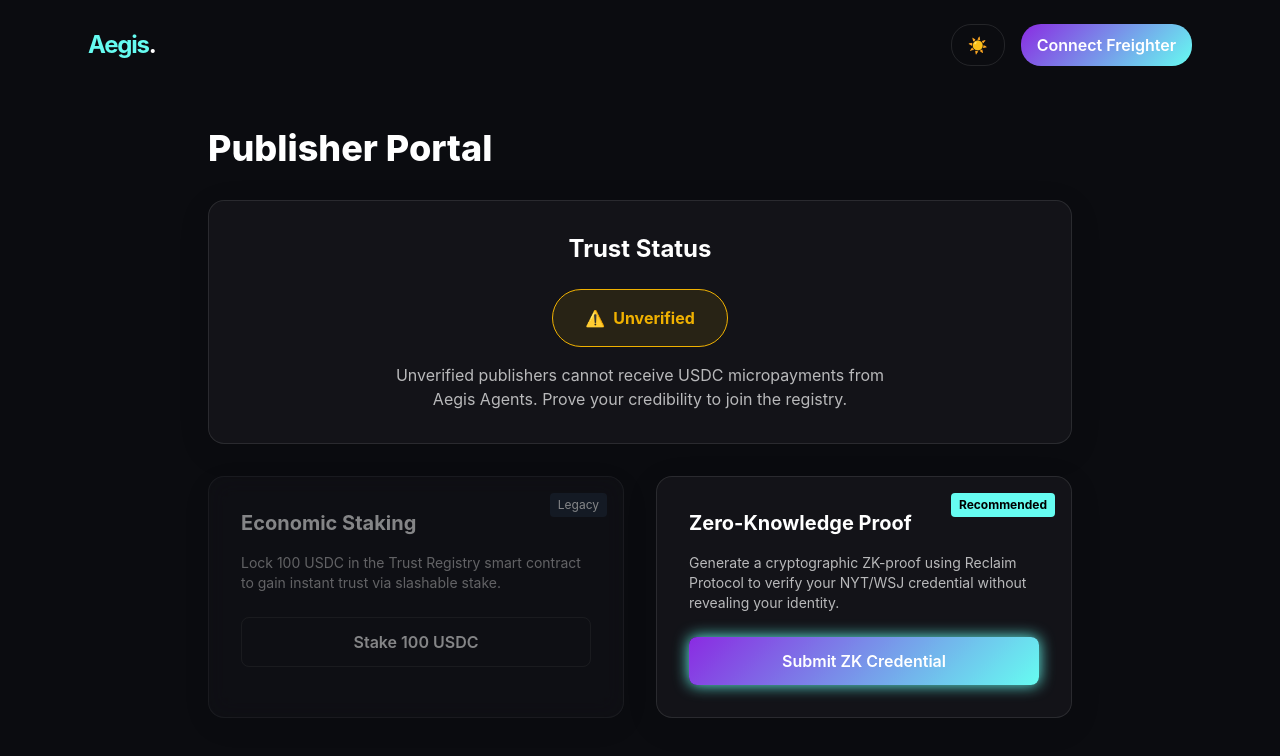
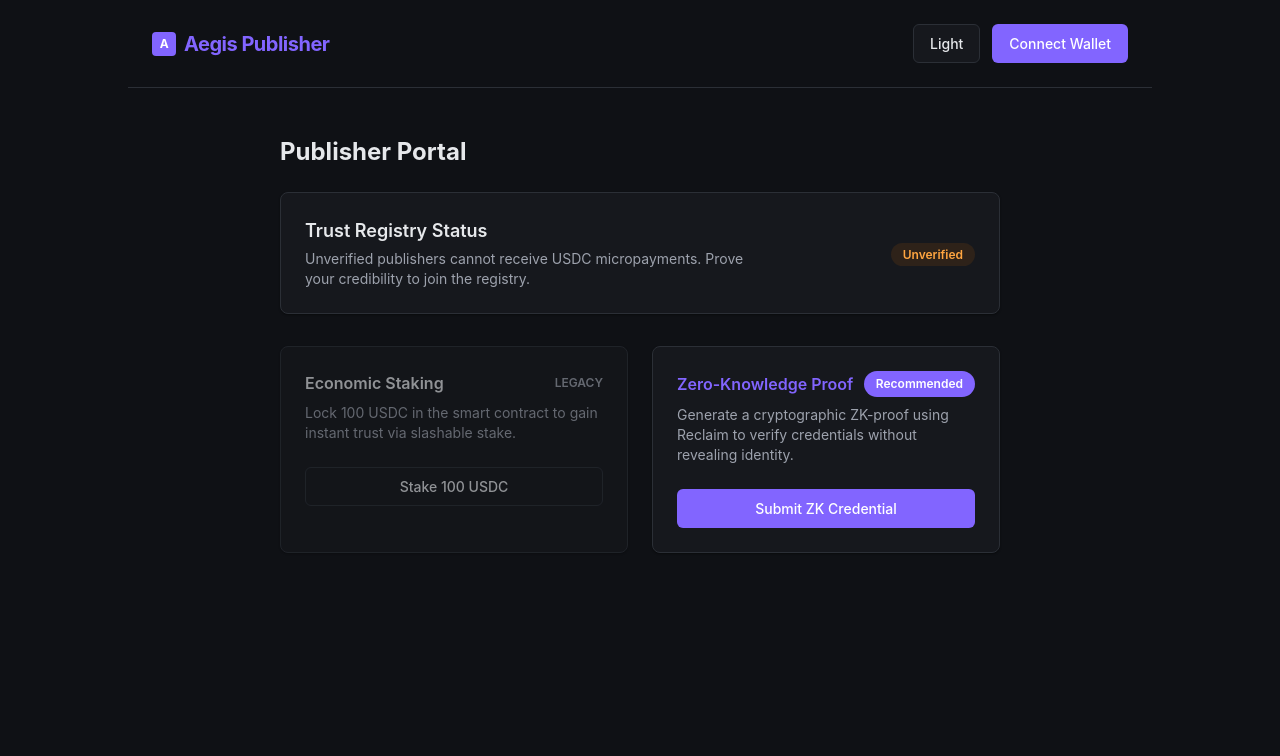
Before and after one commit to ridhofrd/Aegis-Autonomous-Censorship-Resistant-Attention-Proxy, a Next.js app in the folder frontend/: page /publisher in a window 1280 px wide. Shown: the top 756 px of the page. Built offline with nearby package versions, Linux system fonts and the light colour scheme.

Commit message:
tweak ui design

```diff
--- a/frontend/src/app/globals.css
+++ b/frontend/src/app/globals.css
@@ -1,74 +1,126 @@
 @import "tailwindcss";
 
 :root {
-  /* Light Theme Variables */
-  --bg-color: #f5f7fa;
-  --text-color: #1a1a1a;
-  --card-bg: rgba(255, 255, 255, 0.7);
-  --card-border: rgba(0, 0, 0, 0.05);
-  --primary: #8a2be2;
-  --primary-hover: #7b2cbf;
-  --accent: #00d2ff;
+  /* Light Theme Variables (Proton Inspired) */
+  --bg-color: #f7f9fa;
+  --bg-secondary: #ffffff;
+  --text-primary: #15161a;
+  --text-secondary: #5e626b;
+  --card-bg: #ffffff;
+  --card-border: #e2e5e9;
+  --primary: #6D4AFF;
+  --primary-hover: #5A35E0;
+  --success-bg: #e6f7ec;
+  --success-text: #178a41;
+  --warning-bg: #fff5e5;
+  --warning-text: #b35f00;
+  --shadow-sm: 0 1px 2px rgba(0, 0, 0, 0.05);
+  --shadow-md: 0 4px 6px -1px rgba(0, 0, 0, 0.05), 0 2px 4px -1px rgba(0, 0, 0, 0.03);
 }
 
 [data-theme="dark"] {
-  /* Dark Theme Variables */
-  --bg-color: #0b0c10;
-  --text-color: #ffffff;
-  --card-bg: rgba(25, 25, 30, 0.6);
-  --card-border: rgba(255, 255, 255, 0.1);
-  --primary: #8a2be2;
-  --primary-hover: #9d4edd;
-  --accent: #66fcf1;
+  /* Dark Theme Variables (Proton Inspired) */
+  --bg-color: #0f1115;
+  --bg-secondary: #16181d;
+  --text-primary: #e6e8eb;
+  --text-secondary: #9da2ad;
+  --card-bg: #16181d;
+  --card-border: #2b2f36;
+  --primary: #8265ff;
+  --primary-hover: #6D4AFF;
+  --success-bg: rgba(23, 138, 65, 0.15);
+  --success-text: #34c76b;
+  --warning-bg: rgba(179, 95, 0, 0.15);
+  --warning-text: #ffa540;
+  --shadow-sm: 0 1px 2px rgba(0, 0, 0, 0.4);
+  --shadow-md: 0 4px 6px -1px rgba(0, 0, 0, 0.4), 0 2px 4px -1px rgba(0, 0, 0, 0.2);
 }
 
 body {
   background-color: var(--bg-color);
-  color: var(--text-color);
-  transition: background-color 0.3s ease, color 0.3s ease;
+  color: var(--text-primary);
+  transition: background-color 0.2s ease, color 0.2s ease;
   font-family: -apple-system, BlinkMacSystemFont, "Segoe UI", Roboto, Helvetica, Arial, sans-serif;
   margin: 0;
   padding: 0;
   min-height: 100vh;
 }
 
-.glass-card {
-  background: var(--card-bg);
-  backdrop-filter: blur(12px);
-  -webkit-backdrop-filter: blur(12px);
+.clean-card {
+  background-color: var(--card-bg);
   border: 1px solid var(--card-border);
-  border-radius: 16px;
-  box-shadow: 0 8px 32px 0 rgba(0, 0, 0, 0.1);
+  border-radius: 8px;
+  box-shadow: var(--shadow-sm);
+  transition: box-shadow 0.2s ease;
 }
 
-/* Micro-animations */
+.clean-card:hover {
+  box-shadow: var(--shadow-md);
+}
+
 .btn-primary {
-  background: linear-gradient(135deg, var(--primary), var(--accent));
-  color: white;
-  border: none;
-  padding: 12px 24px;
-  border-radius: 8px;
-  font-weight: 600;
+  background-color: var(--primary);
+  color: #ffffff;
+  border: 1px solid transparent;
+  padding: 8px 16px;
+  border-radius: 6px;
+  font-weight: 500;
+  font-size: 0.875rem;
   cursor: pointer;
-  transition: transform 0.2s ease, box-shadow 0.2s ease;
+  transition: all 0.2s ease;
 }
 
 .btn-primary:hover {
-  transform: translateY(-2px);
-  box-shadow: 0 4px 15px rgba(138, 43, 226, 0.4);
+  background-color: var(--primary-hover);
 }
 
 .btn-secondary {
-  background: transparent;
-  color: var(--text-color);
+  background-color: var(--card-bg);
+  color: var(--text-primary);
   border: 1px solid var(--card-border);
-  padding: 12px 24px;
-  border-radius: 8px;
-  font-weight: 600;
+  padding: 8px 16px;
+  border-radius: 6px;
+  font-weight: 500;
+  font-size: 0.875rem;
   cursor: pointer;
-  transition: background-color 0.2s ease;
+  transition: all 0.2s ease;
 }
 
 .btn-secondary:hover {
-  background: var(--card-border);
+  background-color: var(--bg-secondary);
+  border-color: var(--text-secondary);
 }
+
+.badge-success {
+  background-color: var(--success-bg);
+  color: var(--success-text);
+  padding: 4px 12px;
+  border-radius: 9999px;
+  font-size: 0.75rem;
+  font-weight: 600;
+}
+
+.badge-warning {
+  background-color: var(--warning-bg);
+  color: var(--warning-text);
+  padding: 4px 12px;
+  border-radius: 9999px;
+  font-size: 0.75rem;
+  font-weight: 600;
+}
+
+.clean-input {
+  background-color: var(--card-bg);
+  color: var(--text-primary);
+  border: 1px solid var(--card-border);
+  border-radius: 6px;
+  padding: 8px 12px;
+  font-size: 0.875rem;
+  transition: border-color 0.2s ease;
+}
+
+.clean-input:focus {
+  outline: none;
+  border-color: var(--primary);
+  box-shadow: 0 0 0 2px rgba(109, 74, 255, 0.2);
+}
--- a/frontend/src/app/page.tsx
+++ b/frontend/src/app/page.tsx
@@ -7,57 +7,42 @@ export default function LandingPage() {
   const { theme, toggleTheme } = useTheme();
 
   return (
-    <div className="min-h-screen flex flex-col items-center justify-center relative overflow-hidden">
-      {/* Dynamic Background Elements */}
-      <div
-        className="absolute top-[-20%] left-[-10%] w-[500px] h-[500px] rounded-full blur-[100px] opacity-30"
-        style={{ background: "var(--primary)" }}
-      ></div>
-      <div
-        className="absolute bottom-[-20%] right-[-10%] w-[500px] h-[500px] rounded-full blur-[100px] opacity-30"
-        style={{ background: "var(--accent)" }}
-      ></div>
-
-      <nav className="absolute top-0 w-full p-6 flex justify-between items-center z-10">
-        <div className="text-2xl font-bold tracking-tighter" style={{ color: "var(--accent)" }}>
-          Aegis<span style={{ color: "var(--text-color)" }}>.</span>
+    <div className="min-h-screen flex flex-col items-center relative">
+      <nav className="w-full max-w-5xl mx-auto p-6 flex justify-between items-center border-b border-[var(--card-border)] mb-16">
+        <div className="text-xl font-bold tracking-tight text-[var(--primary)] flex items-center gap-2">
+          <div className="w-6 h-6 rounded bg-[var(--primary)] text-white flex items-center justify-center text-xs">A</div>
+          Aegis Protocol
         </div>
         <button
           onClick={toggleTheme}
           className="btn-secondary"
-          style={{ padding: "8px 16px", borderRadius: "20px" }}
         >
-          {theme === "light" ? "🌙 Dark Mode" : "☀️ Light Mode"}
+          {theme === "light" ? "Dark Mode" : "Light Mode"}
         </button>
       </nav>
 
-      <main className="z-10 text-center px-4 max-w-4xl mx-auto flex flex-col items-center">
-        <h1 className="text-5xl md:text-7xl font-extrabold tracking-tight mb-6" style={{ lineHeight: 1.1 }}>
-          The Autonomous, <br />
-          <span style={{ color: "transparent", WebkitTextFillColor: "transparent", WebkitBackgroundClip: "text", backgroundImage: "linear-gradient(135deg, var(--primary), var(--accent))" }}>
-            Censorship-Resistant
-          </span>{" "}
-          <br />
-          Attention Proxy.
+      <main className="w-full max-w-5xl px-6 flex flex-col items-start text-left">
+        <h1 className="text-4xl md:text-5xl font-bold tracking-tight mb-4 text-[var(--text-primary)] leading-tight max-w-2xl">
+          The Autonomous, Censorship-Resistant Attention Proxy.
         </h1>
-        <p className="text-lg md:text-xl opacity-80 mb-12 max-w-2xl" style={{ lineHeight: 1.6 }}>
+        <p className="text-base text-[var(--text-secondary)] mb-12 max-w-2xl leading-relaxed">
           Bypass algorithmic manipulation. Aegis is your personal AI agent that pulls directly from decentralized storage, streams zero-knowledge verified micropayments, and curates reality on your terms.
         </p>
 
-        <div className="flex flex-col sm:flex-row gap-6 w-full justify-center">
-          <Link href="/user">
-            <div className="glass-card p-8 flex flex-col items-center justify-center cursor-pointer transition-transform hover:-translate-y-2 w-full sm:w-64 h-48">
-              <div className="text-4xl mb-4">🛡️</div>
-              <h3 className="text-xl font-bold mb-2">I am a User</h3>
-              <p className="text-sm opacity-70 text-center">Fund your proxy and reclaim your attention.</p>
+        <div className="flex flex-col sm:flex-row gap-6 w-full max-w-2xl">
+          <Link href="/user" className="flex-1">
+            <div className="clean-card p-6 flex flex-col h-full cursor-pointer">
+              <div className="text-2xl mb-3">🛡️</div>
+              <h3 className="text-lg font-bold mb-1">User Portal</h3>
+              <p className="text-sm text-[var(--text-secondary)]">Fund your proxy and reclaim your attention.</p>
             </div>
           </Link>
 
-          <Link href="/publisher">
-            <div className="glass-card p-8 flex flex-col items-center justify-center cursor-pointer transition-transform hover:-translate-y-2 w-full sm:w-64 h-48">
-              <div className="text-4xl mb-4">📰</div>
-              <h3 className="text-xl font-bold mb-2">I am a Publisher</h3>
-              <p className="text-sm opacity-70 text-center">Stake credibility and earn directly.</p>
+          <Link href="/publisher" className="flex-1">
+            <div className="clean-card p-6 flex flex-col h-full cursor-pointer">
+              <div className="text-2xl mb-3">📰</div>
+              <h3 className="text-lg font-bold mb-1">Publisher Portal</h3>
+              <p className="text-sm text-[var(--text-secondary)]">Stake credibility and earn directly.</p>
             </div>
           </Link>
         </div>
--- a/frontend/src/app/publisher/page.tsx
+++ b/frontend/src/app/publisher/page.tsx
@@ -19,12 +19,8 @@ export default function PublisherDashboard() {
       }
       if (allowed) {
         const { address, error } = await requestAccess();
-        if (address) {
-          setPublicKey(address);
-        } else if (error) {
-          console.error(error);
-          alert(error);
-        }
+        if (address) setPublicKey(address);
+        else if (error) console.error(error);
       }
     } catch (e) {
       console.error(e);
@@ -33,70 +29,68 @@ export default function PublisherDashboard() {
   };
 
   const submitZKProof = () => {
-    alert("Simulating ZK Proof Submission to Trust Registry...");
-    setTimeout(() => setIsTrusted(true), 1500);
+    setIsTrusted(true);
   };
 
   return (
-    <div className="min-h-screen relative overflow-hidden flex flex-col items-center">
-      <div className="absolute top-0 w-full p-6 flex justify-between items-center z-10 max-w-6xl">
+    <div className="min-h-screen flex flex-col items-center">
+      <nav className="w-full max-w-5xl mx-auto p-6 flex justify-between items-center border-b border-[var(--card-border)] mb-12">
         <Link href="/">
-          <div className="text-2xl font-bold tracking-tighter cursor-pointer" style={{ color: "var(--accent)" }}>
-            Aegis<span style={{ color: "var(--text-color)" }}>.</span>
+          <div className="text-xl font-bold tracking-tight text-[var(--primary)] flex items-center gap-2 cursor-pointer">
+            <div className="w-6 h-6 rounded bg-[var(--primary)] text-white flex items-center justify-center text-xs">A</div>
+            Aegis Publisher
           </div>
         </Link>
-        <div className="flex gap-4">
-          <button onClick={toggleTheme} className="btn-secondary" style={{ padding: "8px 16px", borderRadius: "20px" }}>
-            {theme === "light" ? "🌙" : "☀️"}
+        <div className="flex gap-3">
+          <button onClick={toggleTheme} className="btn-secondary">
+            {theme === "light" ? "Dark" : "Light"}
           </button>
           {!publicKey ? (
-            <button onClick={connectWallet} className="btn-primary" style={{ padding: "8px 16px", borderRadius: "20px" }}>
-              Connect Freighter
-            </button>
+            <button onClick={connectWallet} className="btn-primary">Connect Wallet</button>
           ) : (
-            <div className="btn-secondary" style={{ padding: "8px 16px", borderRadius: "20px" }}>
+            <div className="btn-secondary font-mono text-xs flex items-center">
               {publicKey.substring(0, 5)}...{publicKey.substring(publicKey.length - 4)}
             </div>
           )}
         </div>
-      </div>
+      </nav>
 
-      <main className="z-10 mt-32 w-full max-w-4xl px-4">
-        <h1 className="text-4xl font-extrabold mb-8">Publisher Portal</h1>
+      <main className="w-full max-w-3xl px-6">
+        <h1 className="text-2xl font-bold mb-6">Publisher Portal</h1>
 
-        <div className="glass-card p-8 mb-8 flex flex-col items-center justify-center text-center">
-          <h2 className="text-2xl font-bold mb-2">Trust Status</h2>
-          {isTrusted ? (
-            <div className="mt-4 p-4 px-8 rounded-full border border-green-500 bg-green-500/10 text-green-400 font-bold flex items-center gap-2">
-              <span>✅</span> Verified Publisher
-            </div>
-          ) : (
-            <div className="mt-4 p-4 px-8 rounded-full border border-yellow-500 bg-yellow-500/10 text-yellow-500 font-bold flex items-center gap-2">
-              <span>⚠️</span> Unverified
-            </div>
-          )}
-          <p className="opacity-70 mt-4 max-w-lg">
-            Unverified publishers cannot receive USDC micropayments from Aegis Agents. Prove your credibility to join the registry.
-          </p>
+        <div className="clean-card p-6 mb-8 flex flex-col sm:flex-row items-start sm:items-center justify-between gap-4">
+          <div>
+            <h2 className="text-lg font-semibold mb-1">Trust Registry Status</h2>
+            <p className="text-sm text-[var(--text-secondary)] max-w-md">
+              Unverified publishers cannot receive USDC micropayments. Prove your credibility to join the registry.
+            </p>
+          </div>
+          <div>
+            {isTrusted ? (
+              <span className="badge-success">Verified Publisher</span>
+            ) : (
+              <span className="badge-warning">Unverified</span>
+            )}
+          </div>
         </div>
 
-        <div className="grid grid-cols-1 md:grid-cols-2 gap-8">
-          <div className="glass-card p-8 opacity-50 relative overflow-hidden">
-            <div className="absolute top-4 right-4 bg-gray-800 text-xs px-2 py-1 rounded">Legacy</div>
-            <h2 className="text-xl font-bold mb-4">Economic Staking</h2>
-            <p className="opacity-70 mb-6 text-sm">Lock 100 USDC in the Trust Registry smart contract to gain instant trust via slashable stake.</p>
-            <button className="btn-secondary w-full cursor-not-allowed" disabled>
-              Stake 100 USDC
-            </button>
+        <div className="grid grid-cols-1 md:grid-cols-2 gap-6">
+          <div className="clean-card p-6 opacity-60">
+            <div className="flex justify-between items-center mb-2">
+              <h2 className="text-base font-semibold">Economic Staking</h2>
+              <span className="text-xs font-semibold text-[var(--text-secondary)] uppercase">Legacy</span>
+            </div>
+            <p className="text-sm text-[var(--text-secondary)] mb-6">Lock 100 USDC in the smart contract to gain instant trust via slashable stake.</p>
+            <button className="btn-secondary w-full" disabled>Stake 100 USDC</button>
           </div>
 
-          <div className="glass-card p-8 border-2 border-[var(--accent)] relative shadow-[0_0_20px_var(--accent)] shadow-opacity-20">
-            <div className="absolute top-4 right-4 bg-[var(--accent)] text-black text-xs px-2 py-1 rounded font-bold">Recommended</div>
-            <h2 className="text-xl font-bold mb-4">Zero-Knowledge Proof</h2>
-            <p className="opacity-70 mb-6 text-sm">Generate a cryptographic ZK-proof using Reclaim Protocol to verify your NYT/WSJ credential without revealing your identity.</p>
-            <button onClick={submitZKProof} className="btn-primary w-full shadow-[0_0_15px_var(--accent)]">
-              Submit ZK Credential
-            </button>
+          <div className="clean-card p-6 border-[var(--primary)] shadow-sm">
+            <div className="flex justify-between items-center mb-2">
+              <h2 className="text-base font-semibold text-[var(--primary)]">Zero-Knowledge Proof</h2>
+              <span className="badge-success !bg-[var(--primary)] !text-white text-[10px] px-2 py-0.5">Recommended</span>
+            </div>
+            <p className="text-sm text-[var(--text-secondary)] mb-6">Generate a cryptographic ZK-proof using Reclaim to verify credentials without revealing identity.</p>
+            <button onClick={submitZKProof} className="btn-primary w-full">Submit ZK Credential</button>
           </div>
         </div>
       </main>
--- a/frontend/src/app/user/page.tsx
+++ b/frontend/src/app/user/page.tsx
@@ -1,6 +1,6 @@
 "use client";
 
-import { useState, useEffect } from "react";
+import { useState } from "react";
 import Link from "next/link";
 import { isAllowed, setAllowed, requestAccess } from "@stellar/freighter-api";
 import { useTheme } from "@/components/ThemeProvider";
@@ -19,12 +19,8 @@ export default function UserDashboard() {
       }
       if (allowed) {
         const { address, error } = await requestAccess();
-        if (address) {
-          setPublicKey(address);
-        } else if (error) {
-          console.error(error);
-          alert(error);
-        }
+        if (address) setPublicKey(address);
+        else if (error) console.error(error);
       }
     } catch (e) {
       console.error(e);
@@ -33,71 +29,69 @@ export default function UserDashboard() {
   };
 
   return (
-    <div className="min-h-screen relative overflow-hidden flex flex-col items-center">
-      <div className="absolute top-0 w-full p-6 flex justify-between items-center z-10 max-w-6xl">
+    <div className="min-h-screen flex flex-col items-center">
+      <nav className="w-full max-w-5xl mx-auto p-6 flex justify-between items-center border-b border-[var(--card-border)] mb-12">
         <Link href="/">
-          <div className="text-2xl font-bold tracking-tighter cursor-pointer" style={{ color: "var(--accent)" }}>
-            Aegis<span style={{ color: "var(--text-color)" }}>.</span>
+          <div className="text-xl font-bold tracking-tight text-[var(--primary)] flex items-center gap-2 cursor-pointer">
+            <div className="w-6 h-6 rounded bg-[var(--primary)] text-white flex items-center justify-center text-xs">A</div>
+            Aegis User
           </div>
         </Link>
-        <div className="flex gap-4">
-          <button onClick={toggleTheme} className="btn-secondary" style={{ padding: "8px 16px", borderRadius: "20px" }}>
-            {theme === "light" ? "🌙" : "☀️"}
+        <div className="flex gap-3">
+          <button onClick={toggleTheme} className="btn-secondary">
+            {theme === "light" ? "Dark" : "Light"}
           </button>
           {!publicKey ? (
-            <button onClick={connectWallet} className="btn-primary" style={{ padding: "8px 16px", borderRadius: "20px" }}>
-              Connect Freighter
-            </button>
+            <button onClick={connectWallet} className="btn-primary">Connect Wallet</button>
           ) : (
-            <div className="btn-secondary" style={{ padding: "8px 16px", borderRadius: "20px" }}>
+            <div className="btn-secondary font-mono text-xs flex items-center">
               {publicKey.substring(0, 5)}...{publicKey.substring(publicKey.length - 4)}
             </div>
           )}
         </div>
-      </div>
+      </nav>
 
-      <main className="z-10 mt-32 w-full max-w-4xl px-4">
-        <h1 className="text-4xl font-extrabold mb-8">User Dashboard</h1>
+      <main className="w-full max-w-3xl px-6">
+        <h1 className="text-2xl font-bold mb-6">User Dashboard</h1>
 
-        <div className="grid grid-cols-1 md:grid-cols-2 gap-8">
-          <div className="glass-card p-8">
-            <h2 className="text-2xl font-bold mb-4">Attention Vault</h2>
-            <p className="opacity-70 mb-6">Set a daily spending limit for your Autonomous Agent.</p>
+        <div className="grid grid-cols-1 md:grid-cols-2 gap-6">
+          <div className="clean-card p-6">
+            <h2 className="text-lg font-semibold mb-1">Attention Vault</h2>
+            <p className="text-sm text-[var(--text-secondary)] mb-4">Set a daily spending limit for your Agent.</p>
 
-            <div className="flex flex-col gap-4">
+            <div className="flex flex-col gap-3">
               <div>
-                <label className="block text-sm font-medium mb-2 opacity-80">Daily Limit (USDC)</label>
+                <label className="block text-xs font-semibold mb-1 text-[var(--text-secondary)] uppercase tracking-wider">Daily Limit (USDC)</label>
                 <input
                   type="number"
                   value={limit}
                   onChange={(e) => setLimit(e.target.value)}
-                  className="w-full p-3 rounded-lg border focus:outline-none focus:ring-2"
-                  style={{ background: "rgba(0,0,0,0.1)", borderColor: "var(--card-border)", color: "var(--text-color)" }}
+                  className="clean-input w-full"
                 />
               </div>
-              <button className="btn-primary w-full mt-2">
-                Deploy Attention Vault
-              </button>
+              <button className="btn-primary w-full mt-1">Deploy Vault</button>
             </div>
           </div>
 
-          <div className="glass-card p-8 flex flex-col justify-between">
+          <div className="clean-card p-6 flex flex-col justify-between">
             <div>
-              <h2 className="text-2xl font-bold mb-4">Agent Status</h2>
-              <div className="flex items-center gap-3 mb-4">
-                <div className="w-3 h-3 rounded-full bg-green-500 animate-pulse"></div>
-                <span className="font-medium">Active & Curating</span>
+              <div className="flex justify-between items-center mb-1">
+                <h2 className="text-lg font-semibold">Agent Status</h2>
+                <span className="badge-success flex items-center gap-1.5">
+                  <span className="w-1.5 h-1.5 rounded-full bg-[var(--success-text)] animate-pulse"></span>
+                  Active
+                </span>
               </div>
-              <p className="opacity-70 text-sm">Your AI is currently pulling news from IPFS and verifying publishers against the Trust Registry.</p>
+              <p className="text-sm text-[var(--text-secondary)]">Pulling news from IPFS and verifying publishers.</p>
             </div>
 
-            <div className="mt-8 p-4 rounded-lg" style={{ background: "rgba(0,0,0,0.1)", border: "1px solid var(--card-border)" }}>
-              <div className="flex justify-between mb-2">
-                <span className="opacity-70">Today's Spend</span>
-                <span className="font-bold text-green-400">1.25 USDC</span>
+            <div className="mt-6 pt-4 border-t border-[var(--card-border)]">
+              <div className="flex justify-between items-end mb-2">
+                <span className="text-xs font-semibold text-[var(--text-secondary)] uppercase tracking-wider">Today's Spend</span>
+                <span className="text-sm font-bold text-[var(--primary)]">1.25 USDC</span>
               </div>
-              <div className="w-full h-2 bg-gray-700 rounded-full overflow-hidden">
-                <div className="h-full bg-green-400" style={{ width: "12.5%" }}></div>
+              <div className="w-full h-1.5 bg-[var(--card-border)] rounded-full overflow-hidden">
+                <div className="h-full bg-[var(--primary)]" style={{ width: "12.5%" }}></div>
               </div>
             </div>
           </div>
```
